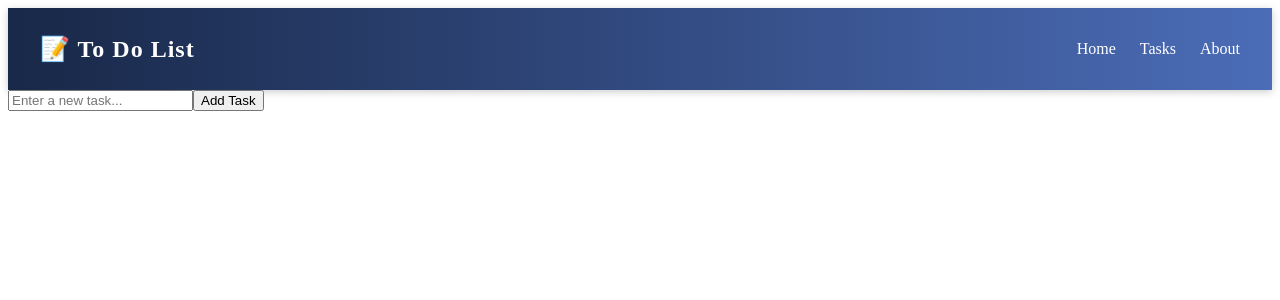
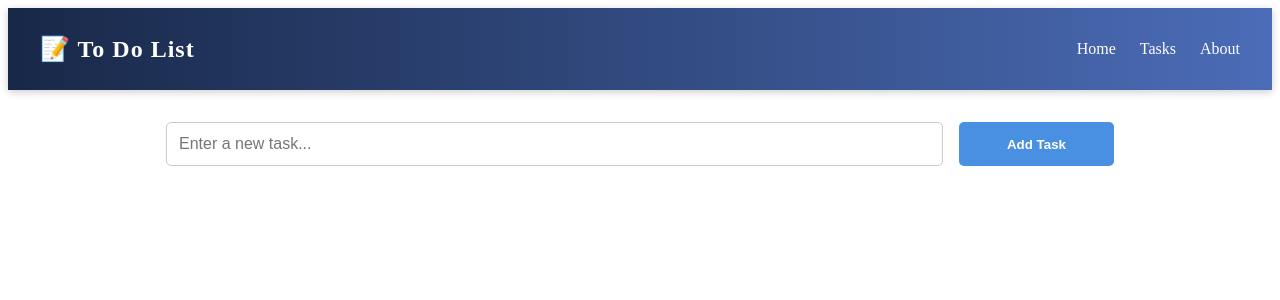
Before and after one commit to deepkapatel22199/ToDoList, a React (Vite) app in the folder frontend/: page / in a window 1280 px wide. Shown: the top 300 px of the page. Built offline with nearby package versions, Linux system fonts and the light colour scheme.

Commit message:
after add task design

```diff
--- a/frontend/src/Components/ToDoForm.css
+++ b/frontend/src/Components/ToDoForm.css
@@ -0,0 +1,30 @@
+.todo-form {
+    display: flex;
+    justify-content: center;
+    margin: 2rem auto;
+    max-width: 75%;
+    gap: 1rem;
+  }
+
+  .todo-input {
+    flex: 1;
+    padding: 0.75rem;
+    border-radius: 5px;
+    border: 1px solid #ccc;
+    font-size: 1rem;
+  }
+
+  .todo-button {
+    padding: 0.75rem 3rem;
+    background-color: #4a90e2;
+    color: white;
+    border: none;
+    border-radius: 5px;
+    font-weight: bold;
+    cursor: pointer;
+    transition: background-color 0.3s ease;
+  }
+
+  .todo-button:hover {
+    background-color: #357ac9;
+  }
```
